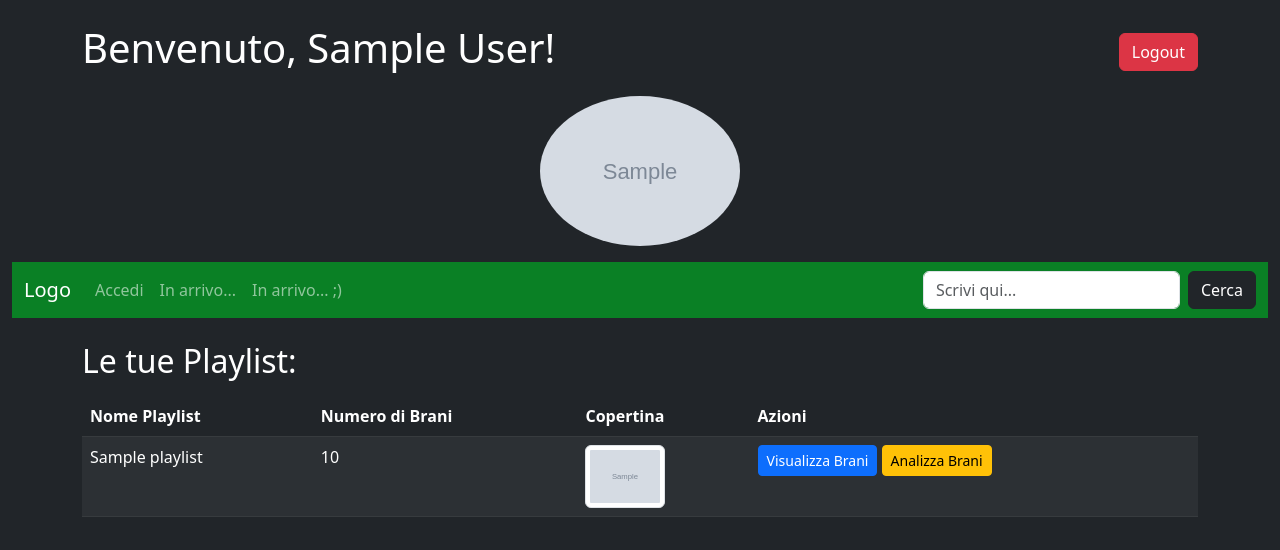
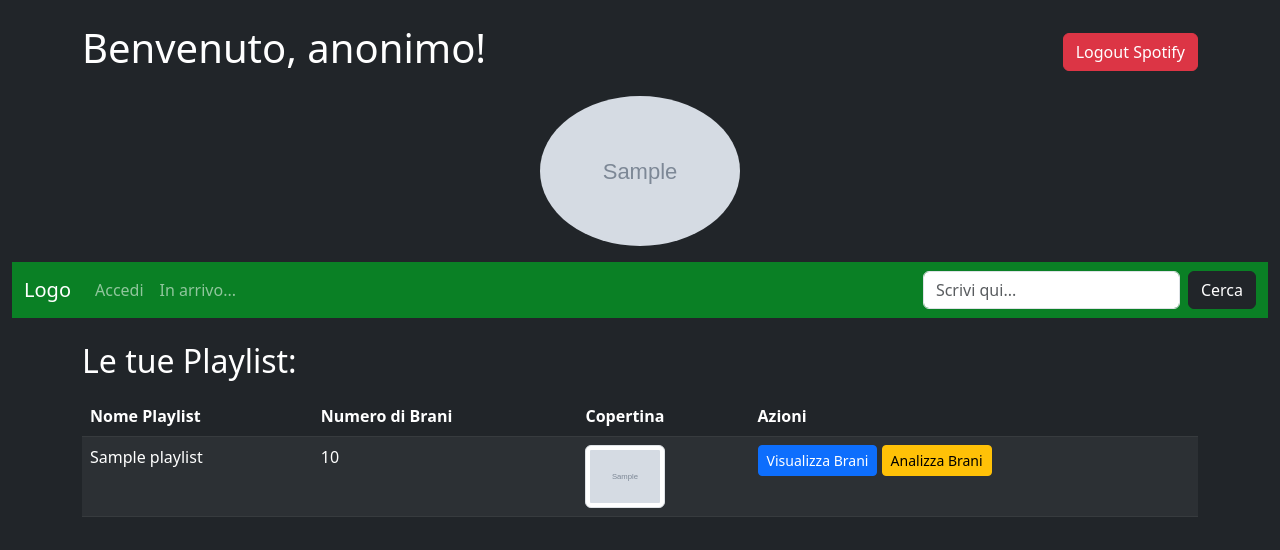
Before and after one commit to RaffoMagno/Progettone_Spotify_API, a Flask app: template templates/home.html in a window 1280 px wide. Shown: the top 550 px of the page. Run offline with Flask 3, Linux system fonts and the light colour scheme; the template is opened without the code that fills it: most values are stand-ins (such as "Sample title", 1, 10 or a date in 2020); grey boxes marked "Sample" are stand-in pictures; one stand-in notice (Sample message) is shown; some libraries are stand-ins or nearby versions.

Commit message:
visualizzazione nickname schermata home dopo login locale

```diff
--- a/templates/home.html
+++ b/templates/home.html
@@ -10,17 +10,34 @@
 </head>
 <body class="bg-dark text-white">
 
+    <script src="https://cdn.jsdelivr.net/npm/sweetalert2@11"></script>
+    {% with messages = get_flashed_messages(with_categories=true) %}
+                {% if messages %}
+                    <script>
+                        {% for category, message in messages %}
+                        Swal.fire({
+                            icon: '{{ "success" if category == "success" else "error" }}',
+                            title: '{{ message }}',
+                            timer: 3000,
+                            showConfirmButton: false
+                        });
+                        {% endfor %}
+                    </script>
+                {% endif %}
+            {% endwith %}
+
     <div class="container mt-4">
         <div class="d-flex justify-content-between align-items-center">
-            {% if user_info %}
-                <h1>Benvenuto, {{ user_info['display_name'] }}!</h1>
+            {% if current_user.is_authenticated %}
+                <h1>Benvenuto, {{ current_user.nickname }}!</h1>
+                <a href="{{ url_for('auth.logout_local') }}" class="btn btn-danger">Logout Locale</a>
             {% else %}
                 <h1>Benvenuto, anonimo!</h1>
+                <a href="{{ url_for('auth.logout') }}" class="btn btn-danger">Logout Spotify</a>
             {% endif %}
-            <a href="{{ url_for('auth.logout') }}" class="btn btn-danger">Logout</a>
         </div>
 
-        {% if user_info['images'] %}
+        {% if user_info and user_info['images'] %}
             <div class="text-center my-3">
                 <img src="{{ user_info['images'][0]['url'] }}" class="rounded-circle" width="200" alt="Immagine profilo">
             </div>
@@ -38,7 +55,6 @@
                     <ul class="navbar-nav me-auto">
                         <li class="nav-item"><a class="nav-link" href="/login">Accedi</a></li>
                         <li class="nav-item"><a class="nav-link" href="javascript:void(0)">In arrivo...</a></li>
-                        <li class="nav-item"><a class="nav-link" href="javascript:void(0)">In arrivo... ;)</a></li>
                     </ul>
                     <form class="d-flex" action="{{ url_for('search.search') }}" method="get">
                         <input class="form-control me-2" name="query" type="text" placeholder="Scrivi qui...">
```
Also changed, not shown: blueprints/auth.py (+9 -2 lines), SpotifyDB.db.
